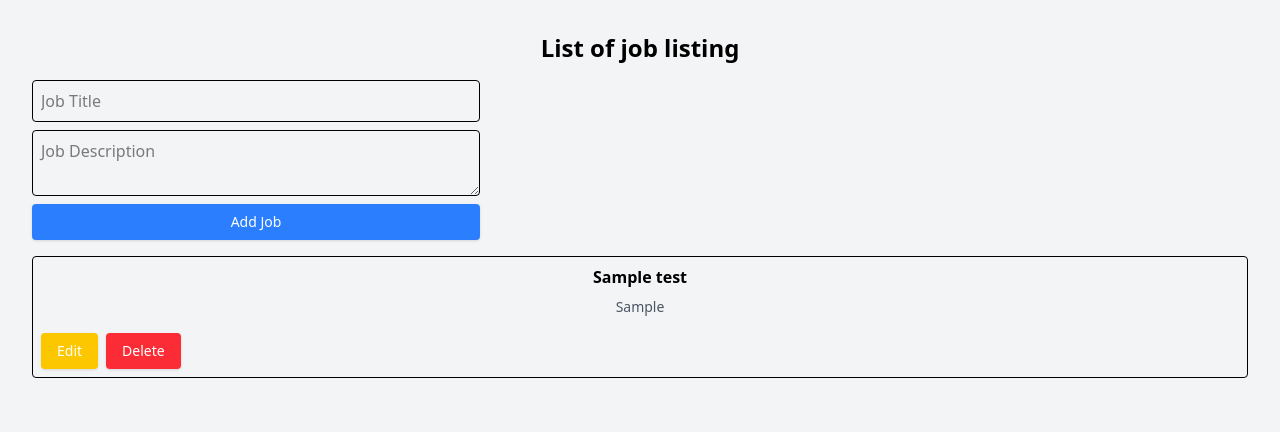
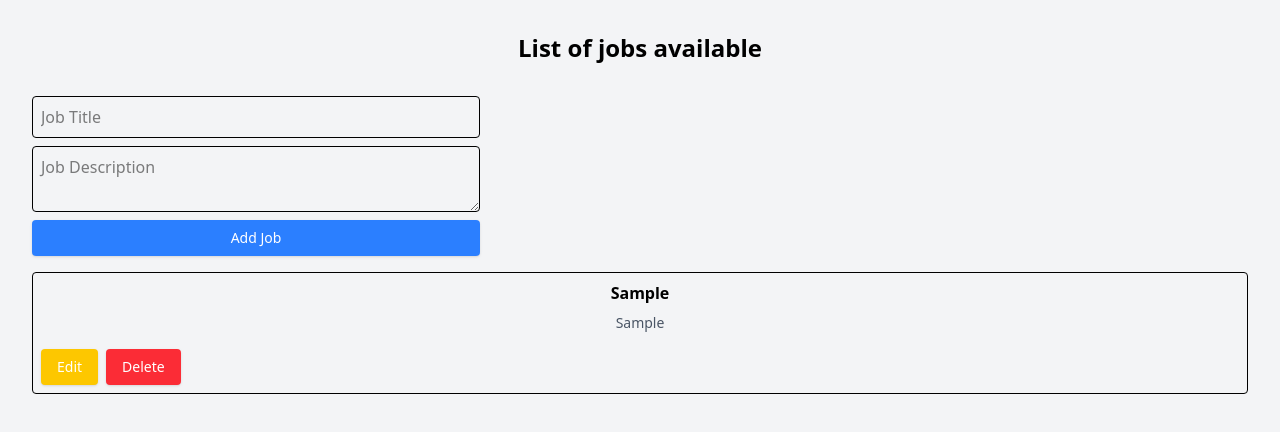
Before and after one commit to prisade/sample-project, a React (Vite) app: page / in a window 1280 px wide. Both pictures are taken after typing "Sample", "Sample" into the empty fields and a click on the button "Add Job". Shown: the top 432 px of the page. Built offline with nearby package versions, Linux system fonts and the light colour scheme; no server answers.

Commit message:
fixed view job component and separate the code view hooks

```diff
--- a/src/features/jobs/api/job-hooks.ts
+++ b/src/features/jobs/api/job-hooks.ts
@@ -23,16 +23,13 @@ export function useCreateJob() {
   });
 }
 
-export function useViewJob(){
-  const queryClient = useQueryClient();
-  return useMutation({
-    mutationFn: (id: number) =>
+export function useViewJob(id: number | null) {
+  return useQuery({
+    queryKey: ['job', id],
+    queryFn: () =>
       axios.get(`https://jsonplaceholder.typicode.com/posts/${id}`).then(res => res.data),
-    onSuccess: (_data, id) => {
-      // Store the single job in cache under a unique key
-      queryClient.setQueryData(['job', id], _data);
-    }
-  })
+    enabled: !!id, // Only fetch if id is truthy
+  });
 }
 
 export function useUpdateJob() {
--- a/src/features/jobs/components/job-list.tsx
+++ b/src/features/jobs/components/job-list.tsx
@@ -1,69 +1,40 @@
 import { Spinner } from '../../../components/ui/spinner';
 import { useJobFormStore } from '../../../store';
-import { useEffect } from 'react';
-import { useJobs, useViewJob } from '../api/job-hooks';
 import type { Job } from '../api/job-types';
 import { JobCreateForm } from './job-create-form';
 import { JobEditForm } from './job-edit-form';
 import { JobDeleteButton } from './job-delete-button';
 import { Button } from '../../../components/ui/button/button';
 import { JobView } from './job-view';
+import { useSingleJob } from '../hooks/useSingleJob';
+import { useFetchAllJobs } from '../hooks/useFetchAllJobs';
+import { useEditJob } from '../hooks/useEditJob';
 
 export const JobList = () => {
     const {
         editId,
-        setEditId,
-        setEditTitle,
-        setEditBody,
-        jobsData,
-        setJobs,
         updateJob,
         deleteJob,
-        isViewSingleJob,
-        setIsViewSingleJob,
     } = useJobFormStore();
 
-    const { data: fetchedJobs, isLoading, error } = useJobs();
-    const { mutate: fetchSingleJob, data: jobData } = useViewJob();
+    const { jobsData, isLoadingJobs } = useFetchAllJobs();
+    const { singleJobData, isViewSingleJob, isLoadingJob, handleView } = useSingleJob();
+    const { handleEdit } = useEditJob();
 
-    // On first fetch, store jobs in zustand
-    useEffect(() => {
-        if (fetchedJobs && fetchedJobs.length && jobsData.length === 0) {
-            setJobs(fetchedJobs);
-        }
-    }, [fetchedJobs, setJobs, jobsData.length]);
-
-    if (error) {
-        alert('Error fetching jobs: ' + (error as any).message);
-    }
-
-    if (isLoading && jobsData.length === 0) {
+    // Show spinner when loading a single job view
+    if (isViewSingleJob && isLoadingJob || isLoadingJobs && !isViewSingleJob) {
         return <div className='flex items-center justify-center h-screen'><Spinner /></div>;
-    }
-
-    const handleEdit = (job: Job) => {
-        setEditId(job.id);
-        setEditTitle(job.title);
-        setEditBody(job.body);
-    };
-
-    const handleView = (id: number) => {
-        setIsViewSingleJob(true);
-        fetchSingleJob(id);
-        console.log('Vieweing job data: ', jobData);
-
-        console.log('Jobss data: ', jobsData);
     }
 
     return (
         <main>
             {isViewSingleJob ? (
                 <div>
-                    <JobView jobData={jobData} />
+                    <JobView jobData={singleJobData} />
                 </div>
             ) : (
                 <>
-                    <h1 className="text-2xl font-bold">List of job listing</h1>
+                    <h1 className="text-2xl font-bold mb-8">List of jobs available</h1>
                     {/* Use JobCreateForm without addJob prop, it uses Zustand directly */}
                     <JobCreateForm />
                     <div className="mt-4">
@@ -74,7 +45,7 @@ export const JobList = () => {
                                         <JobEditForm updateJob={updateJob} />
                                     ) : (
                                         <>
-                                            <div className="font-semibold cursor-pointer" onClick={() => handleView(jobsData.id)}>{jobsData.title} test</div>
+                                            <div className="font-semibold cursor-pointer" onClick={() => handleView(jobsData.id)}>{jobsData.title}</div>
                                             <div className="text-sm text-gray-600">{jobsData.body}</div>
                                             <div className="flex gap-2 mt-2">
                                                 <Button className="bg-yellow-400 text-white px-2 py-1 rounded" onClick={() => handleEdit(jobsData)}>
--- /dev/null
+++ b/src/features/jobs/hooks/useEditJob.tsx
@@ -0,0 +1,19 @@
+import { useJobFormStore, type Job } from "../../../store";
+
+export function useEditJob() {
+    const {
+        setEditId,
+        setEditTitle,
+        setEditBody,
+    } = useJobFormStore();
+
+    const handleEdit = (job: Job) => {
+        setEditId(job.id);
+        setEditTitle(job.title);
+        setEditBody(job.body);
+    };
+
+    return {
+        handleEdit
+    }
+}
--- /dev/null
+++ b/src/features/jobs/hooks/useFetchAllJobs.tsx
@@ -0,0 +1,25 @@
+import { useEffect } from "react";
+import { useJobFormStore } from "../../../store";
+import { useJobs } from "../api/job-hooks";
+
+export function useFetchAllJobs() {
+    const {
+        jobsData,
+        setJobs
+    } = useJobFormStore();
+
+    const { data: fetchedJobs, isLoading: isLoadingJobs } = useJobs();
+
+    // On first fetch, store jobs in zustand
+    useEffect(() => {
+        if (fetchedJobs && fetchedJobs.length && jobsData.length === 0) {
+            setJobs(fetchedJobs);
+        }
+    }, [fetchedJobs, setJobs, jobsData.length]);
+
+    // This hook only returns state. Render loading UI in the component using this hook.
+    return {
+        isLoadingJobs,
+        jobsData
+    }
+}
--- /dev/null
+++ b/src/features/jobs/hooks/useSingleJob.tsx
@@ -0,0 +1,39 @@
+import { useEffect, useState } from "react";
+import { useViewJob } from "../api/job-hooks";
+import { useJobFormStore } from "../../../store";
+
+export function useSingleJob() {
+    const [singleJobId, setSingleJobId] = useState<number>(0);
+
+    const {
+        jobsData,
+        singleJobData,
+        isViewSingleJob,
+        setIsViewSingleJob,
+        setSingleJobData
+    } = useJobFormStore();
+
+    const { data: fetchedSingleJobData, isLoading: isLoadingJob } = useViewJob(singleJobId);
+
+    const handleView = (id: number) => {
+        setSingleJobId(id);
+        setIsViewSingleJob(true);
+        const filtered = jobsData.filter(job => job.id === id);
+        if (id > 100) {
+            setSingleJobData(filtered[0])
+        }
+    };
+
+    useEffect(() => {
+        if (fetchedSingleJobData) {
+            setSingleJobData(fetchedSingleJobData);
+        }
+    }, [fetchedSingleJobData, setSingleJobData]);
+
+    return {
+        singleJobData,
+        isViewSingleJob,
+        isLoadingJob,
+        handleView
+    }
+}
--- a/src/store.tsx
+++ b/src/store.tsx
@@ -15,6 +15,7 @@ export type JobFormState = {
     editBody: string;
     jobsData: Job[];
     jobData?: Job | null;
+    singleJobData: Job | null;
     isViewSingleJob: boolean;
     setTitle: (title: string) => void;
     setBody: (body: string) => void;
@@ -24,6 +25,7 @@ export type JobFormState = {
     resetForm: () => void;
     resetEdit: () => void;
     setJobs: (jobs: Job[]) => void;
+    setSingleJobData: (job: Job | null) => void;
     addJob: (job: Job) => void;
     updateJob: (job: Job) => void;
     deleteJob: (id: number) => void;
@@ -37,7 +39,7 @@ export const useJobFormStore = create<JobFormState>((set) => ({
     editTitle: '',
     editBody: '',
     jobsData: [],
-    jobData: null,
+    singleJobData: null,
     isViewSingleJob: false,
     setTitle: (title) => set({ title }),
     setBody: (body) => set({ body }),
@@ -47,7 +49,7 @@ export const useJobFormStore = create<JobFormState>((set) => ({
     resetForm: () => set({ title: '', body: '' }),
     resetEdit: () => set({ editId: null, editTitle: '', editBody: '' }),
     setJobs: (jobs) => set({ jobsData: jobs }),
-    setJob: (job: Job | null) => set({ jobData: job }),
+    setSingleJobData: (job: Job | null) => set({ singleJobData: job }),
     addJob: (job) => set((state) => ({ jobsData: [...state.jobsData, job] })),
     updateJob: (job) => set((state) => ({ jobsData: state.jobsData.map(j => j.id === job.id ? job : j) })),
     deleteJob: (id) => set((state) => ({ jobsData: state.jobsData.filter(j => j.id !== id) })),
```
